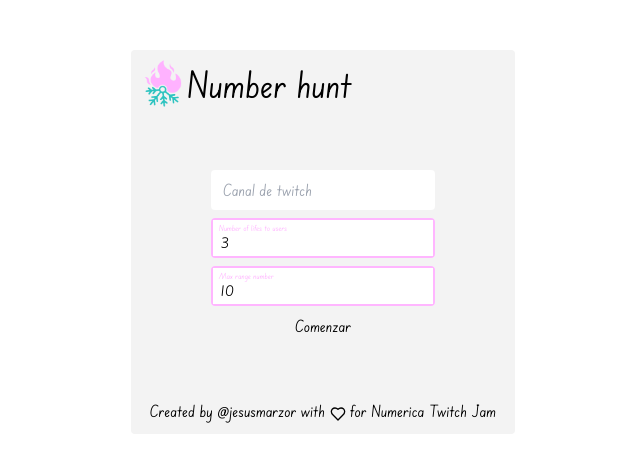
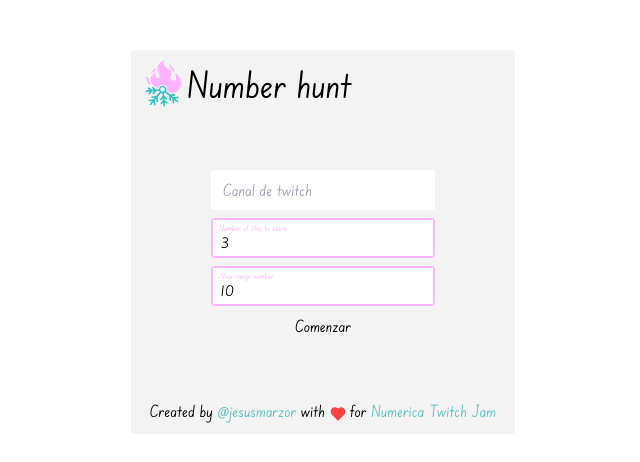
Before and after one commit to jesusmarzor/number-hunter, a React (Vite) app: page / in a window 1280 px wide. Shown: the part 158-620 px from the top of the page, without its empty margins (317-957 px from the left). Built offline with nearby package versions, Linux system fonts and the light colour scheme.

Commit message:
Add: footer constants

```diff
--- a/src/utils/constants.ts
+++ b/src/utils/constants.ts
@@ -31,4 +31,11 @@
 export const defaultMinNumber = 1
 export const maxNumWinners = 3
 export const appName = "Number hunt"
-export const creatorNick = "@jesusmarzor"
+export const jam = {
+    name: "Numerica Twitch Jam",
+    url: "https://itch.io/jam/numerica-twitch-jam"
+}
+export const creator = {
+    nick: "@jesusmarzor",
+    url: "https://jesusmarzor.vercel.app"
+}
--- a/src/views/Login.tsx
+++ b/src/views/Login.tsx
@@ -1,5 +1,5 @@
 import { PropertiesConsumer } from "@/contexts/propertiesContext";
-import { appName, creatorNick } from "@/utils/constants";
+import { appName, creator, jam } from "@/utils/constants";
 import { useState } from "react";
 import { useNavigate } from "react-router-dom";
 import logo from "@/assets/logo.png"
@@ -35,7 +35,7 @@
                 <button type="submit">Comenzar</button>
             </form>
             <footer>
-                <p>Created by {creatorNick} with <Heart className="inline w-4"/> for <a href="https://itch.io/jam/numerica-twitch-jam">Numerica Twitch Jam</a></p>
+                <p>Created by <a className="text-blue-light-default border-blue-light-default hover:border-b" href={creator.url} target="_blank">{creator.nick}</a> with <Heart className="inline w-4 fill-red-default stroke-red-default"/> for <a className="text-blue-light-default border-blue-light-default hover:border-b" href={jam.url} target="_blank">{jam.name}</a></p>
             </footer>
         </section>
     )
```
